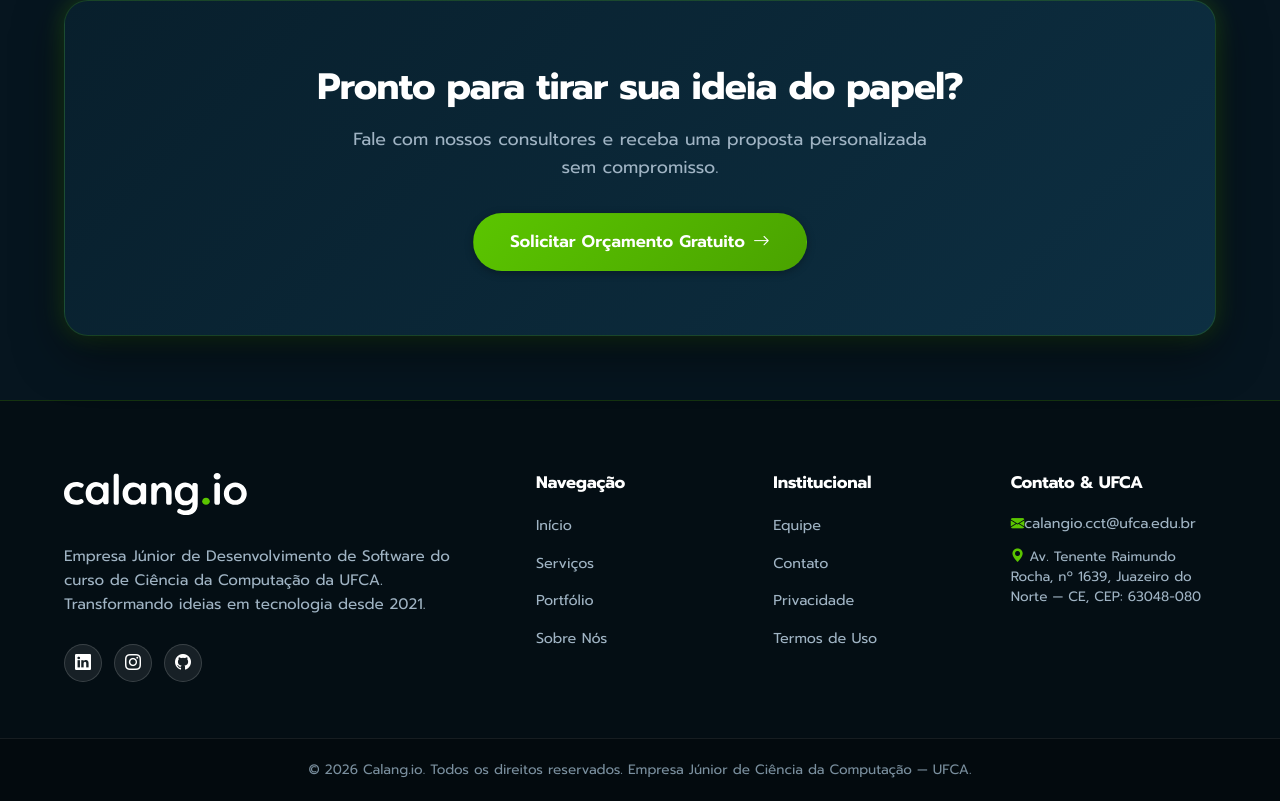
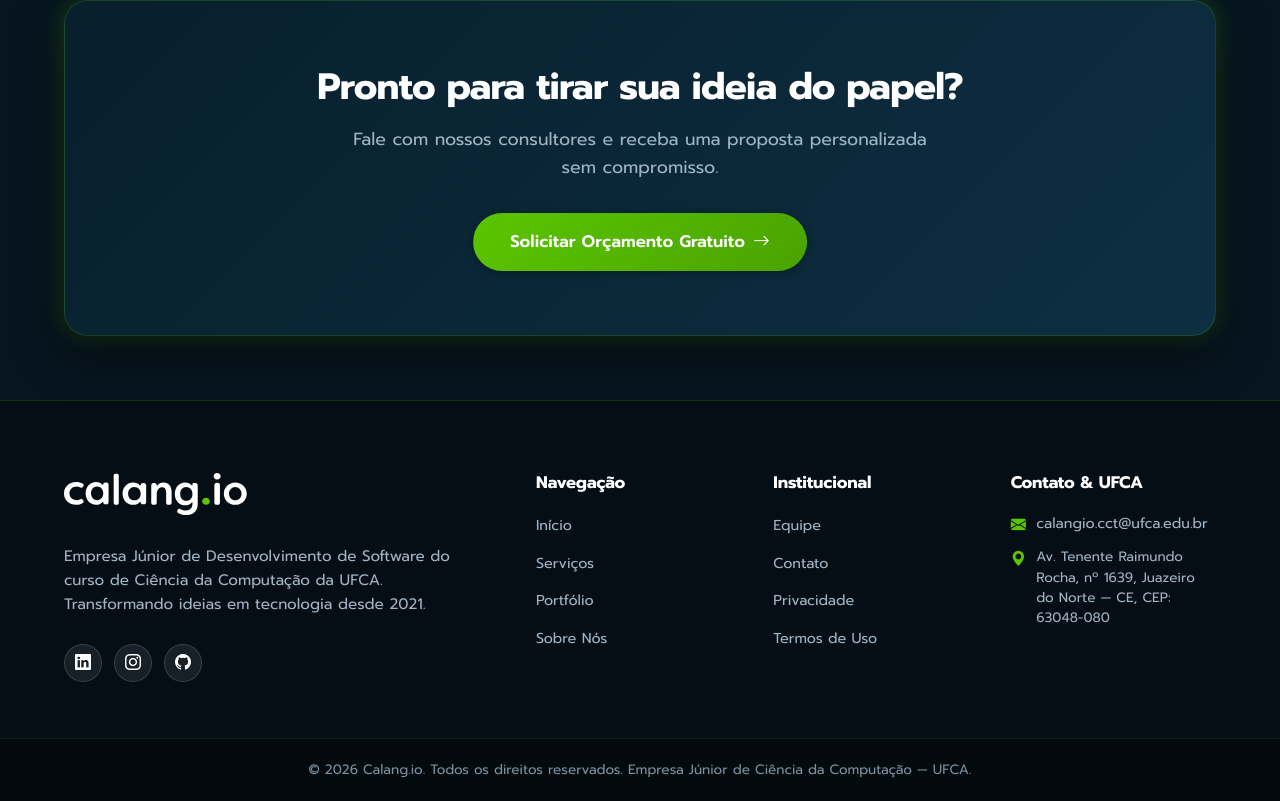
Before and after one commit to FelipeFerraz4/calangio-site, an Angular app: page /pt in a window 1280 px wide. Shown: the part 3174-3975 px from the top of the page. Built offline with nearby package versions, Linux system fonts and the light colour scheme.

Commit message:
style(footer): add spacing and flex alignment between contact icons and text

```diff
--- a/src/app/shared/components/footer/footer.css
+++ b/src/app/shared/components/footer/footer.css
@@ -94,6 +94,16 @@
   color: #a0b4c4;
   font-size: 0.85rem;
   line-height: 1.5;
+  display: flex;
+  align-items: flex-start;
+  gap: 0.65rem;
+}
+
+.footer-contact-info li i {
+  font-size: 0.95rem;
+  line-height: 1.4;
+  flex-shrink: 0;
+  margin-top: 0.05rem;
 }
 
 .footer-contact-link {
--- a/src/app/shared/components/footer/footer.html
+++ b/src/app/shared/components/footer/footer.html
@@ -54,7 +54,10 @@
             <i class="bi bi-envelope-fill text-brand"></i>
             <a href="mailto:calangio.cct@ufca.edu.br" class="footer-contact-link">calangio.cct@ufca.edu.br</a>
           </li>
-          <li><i class="bi bi-geo-alt-fill text-brand"></i> {{ translationService.currentContent().footer.address }}</li>
+          <li>
+            <i class="bi bi-geo-alt-fill text-brand"></i>
+            <span>{{ translationService.currentContent().footer.address }}</span>
+          </li>
         </ul>
       </div>
     </div>
```
